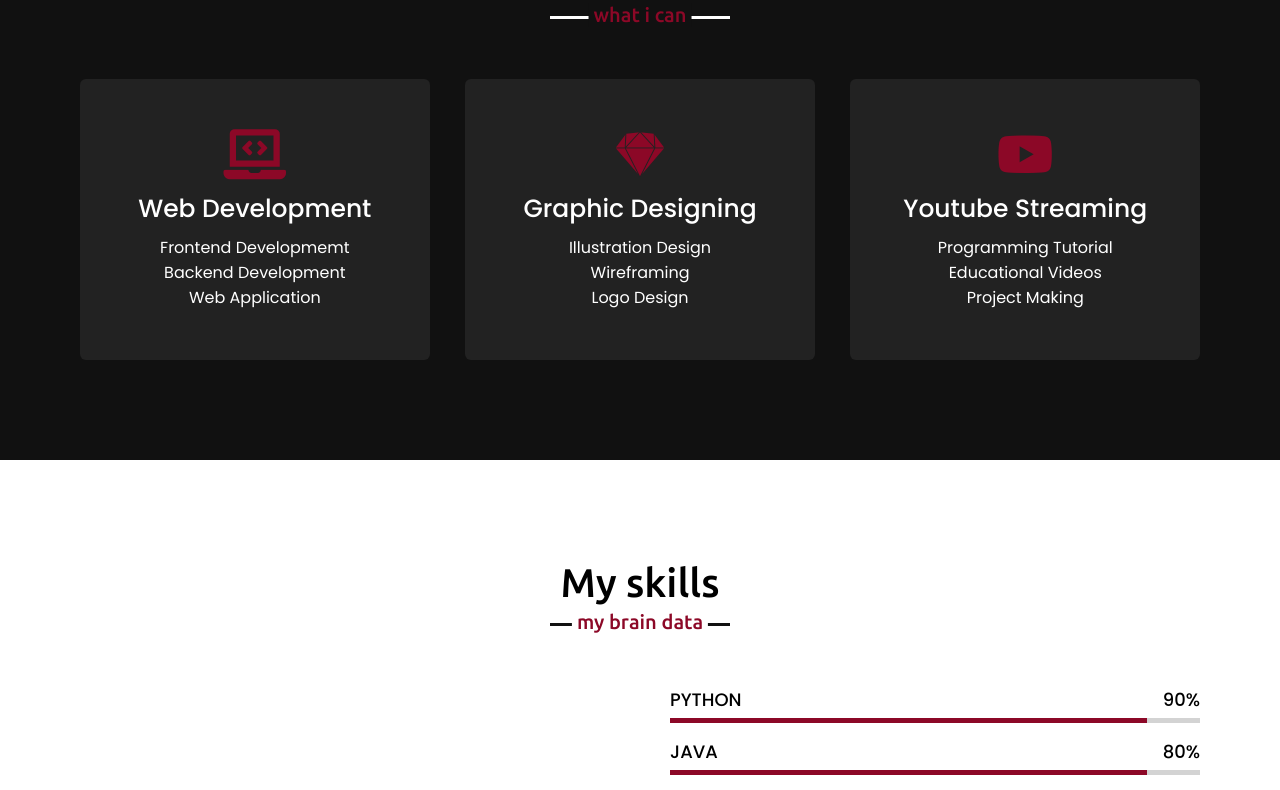
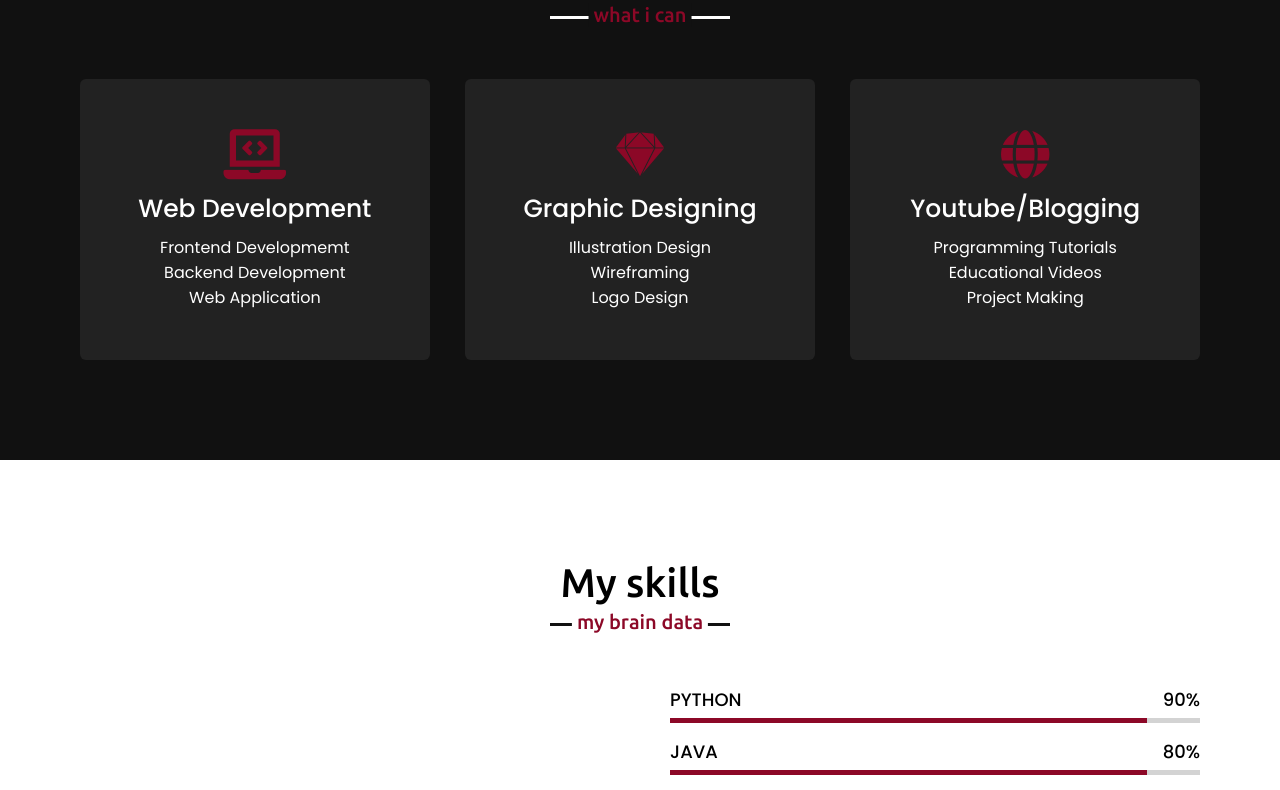
Before and after one commit to sumitsaurav143/portfolio.github.io, a plain HTML site: page index.html in a window 1280 px wide. Shown: the part 1630-2420 px from the top of the page. Drawn offline with nearby package versions, Linux system fonts and the light colour scheme.

Commit message:
Update index.html

```diff
--- a/index.html
+++ b/index.html
@@ -91,9 +91,9 @@
                 </div>
                 <div class="card">
                     <div class="box">
-                        <i class="fab fa-youtube"></i>
-                        <div class="text">Youtube Streaming</div>
-                        <p>Programming Tutorial<br>Educational Videos<br>Project Making</p>
+                        <i class="fas fa-globe"></i>
+                        <div class="text">Youtube/Blogging</div>
+                        <p>Programming Tutorials<br>Educational Videos<br>Project Making</p>
                     </div>
                 </div>
                </div>
@@ -189,7 +189,7 @@
                     <div class="box">
                         <img src="images/cms.jpg" alt="">
                         <div class="text">CMS System</div>
-                        <p>Web application which manages all the data of college.</p>
+                        <p>Web application which manages all the data of college students/facailty.</p>
                     </div>
                 </div>
                 <div class="card">
```
